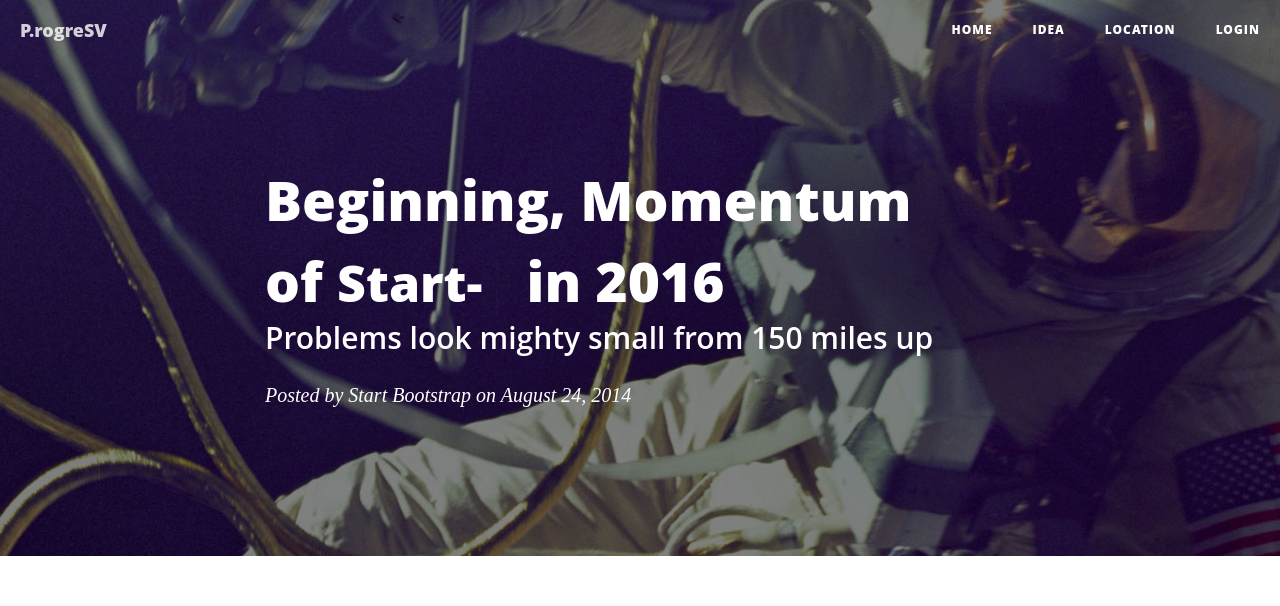
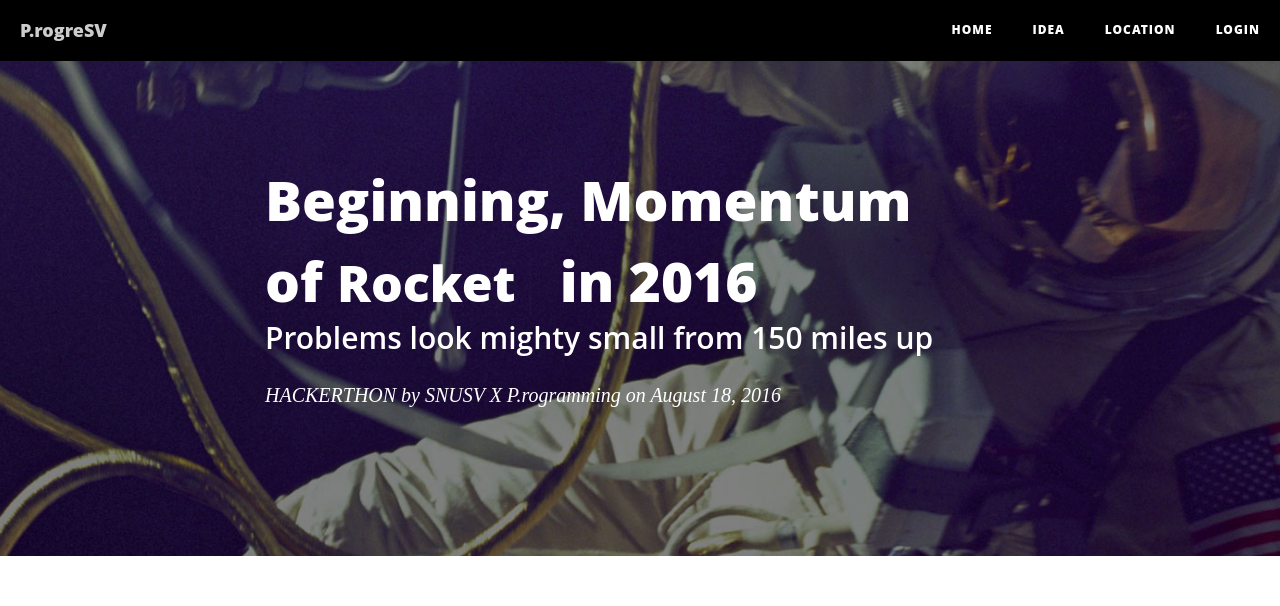
Before and after one commit to sarkmen/hackerthon, a Django app: page / in a window 1280 px wide. Shown: the top 606 px of the page. Run offline with Django 3.2, Linux system fonts and the light colour scheme; some libraries are stand-ins or nearby versions.

Commit message:
front end edit

```diff
--- a/hackerthon/templates/base.html
+++ b/hackerthon/templates/base.html
@@ -35,7 +35,7 @@
 </head>
 <body>
 <!-- Navigation -->
-<nav class="navbar navbar-default navbar-custom navbar-fixed-top">
+<nav class="navbar navbar-default navbar-custom navbar-fixed-top" style="background : black;">
     <div class="container-fluid">
         <!-- Brand and toggle get grouped for better mobile display -->
         <div class="navbar-header page-scroll">
--- a/idea/templates/idea/idea_detail.html
+++ b/idea/templates/idea/idea_detail.html
@@ -14,7 +14,6 @@
                     <div class="page-heading idea">
                         <h1>Idea</h1>
                         <hr class="small">
-                        <span class="subheading">This is what We do.</span>
                     </div>
                 </div>
             </div>
--- a/idea/templates/idea/index.html
+++ b/idea/templates/idea/index.html
@@ -16,7 +16,7 @@
                         <h1>Beginning, Momentum</h1>
                         <h1>of <span id="typed" style="white-space:pre; font-weight:35px"></span> in 2016</h1>
                         <h2 class="subheading">Problems look mighty small from 150 miles up </h2>
-                        <span class="meta">Posted by <a href="#">Start Bootstrap</a> on August 24, 2014</span>
+                        <span class="meta">HACKERTHON by <a href="#">SNUSV X P.rogramming</a> on August 18, 2016</span>
                     </div>
                 </div>
             </div>
@@ -26,7 +26,7 @@
 <script>
     $(function (){
         $("#typed").typed({
-            strings: ["Next Big Thing", "Unicorn", "Rocket", "Start-Up"],
+            strings: ["Unicorn", "Rocket", "Start-Up"],
             typeSpeed: 55,
             backDelay: 500,
             loop: true,
--- a/idea/templates/idea/location.html
+++ b/idea/templates/idea/location.html
@@ -10,7 +10,6 @@
                     <div class="page-heading location">
                         <h1>Location</h1>
                         <hr class="small">
-                        <span class="subheading">Where we do</span>
                     </div>
                 </div>
             </div>
```
Also changed, not shown: hackerthon/static/img/contact-bg.jpg.
